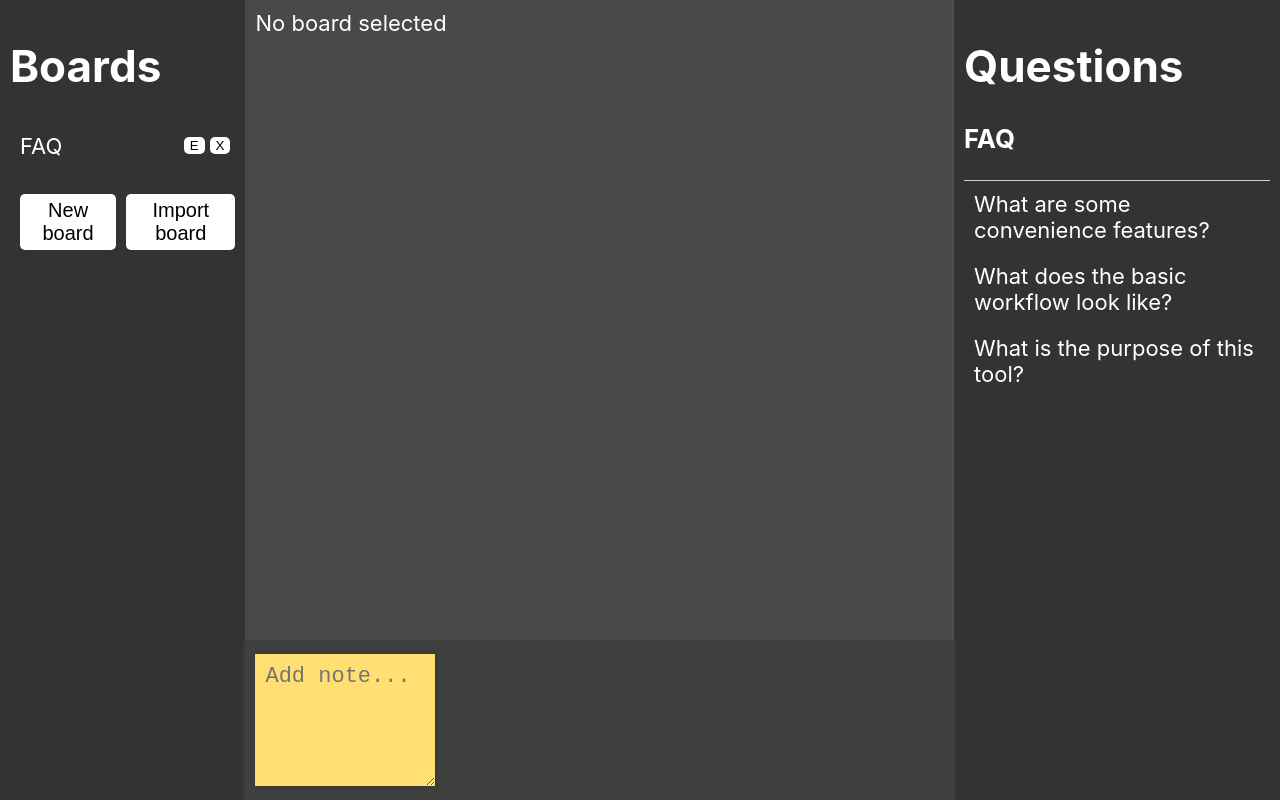
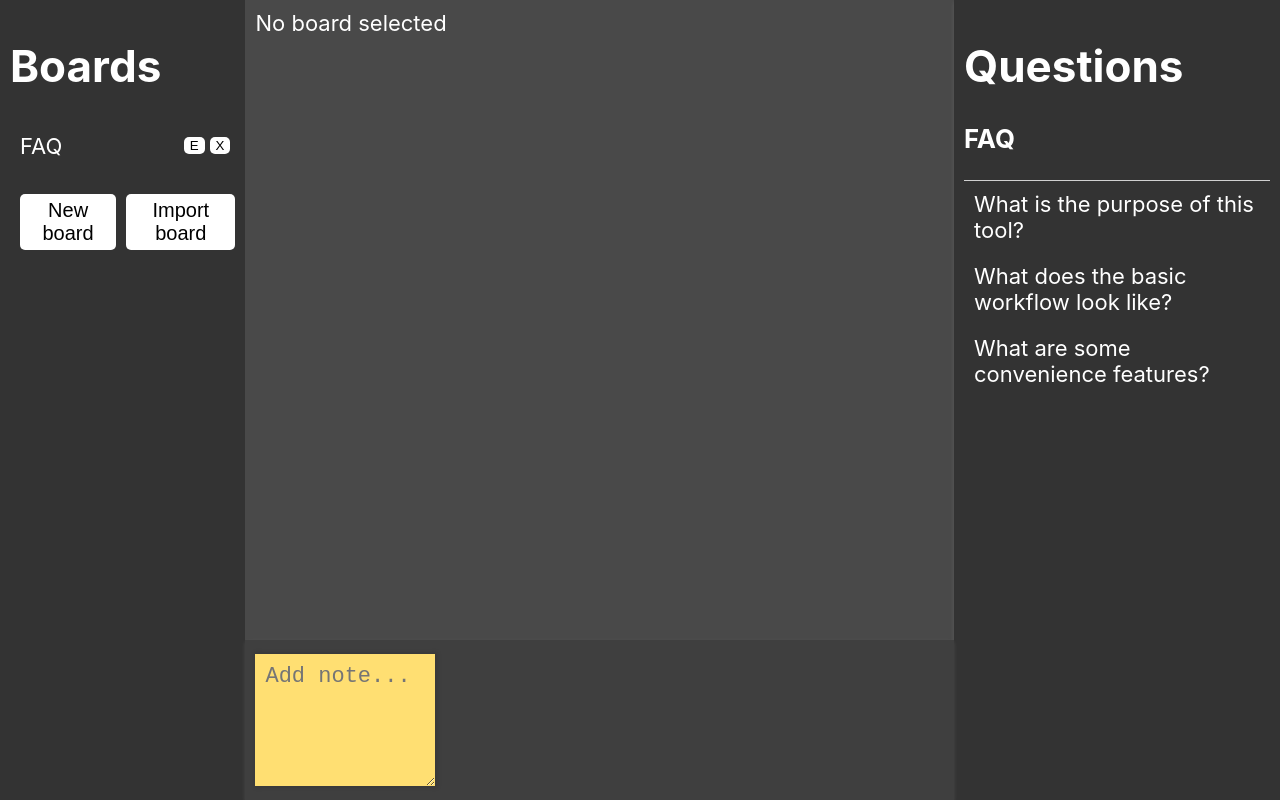
Before and after one commit to tamastarjan/analysis-board, a React (Create React App) app: page / in a window 1280 px wide. Built offline with nearby package versions, Linux system fonts and the light colour scheme.

Commit message:
Reverse order of questions

```diff
--- a/src/components/RightSideBar.jsx
+++ b/src/components/RightSideBar.jsx
@@ -69,7 +69,10 @@ export function RightSideBar() {
             <div className="question-category-name">
               <h3>{b.name}</h3>
             </div>
-            {b.questions.map((q) => {
+            {b.questions
+              .slice()
+              .reverse()
+              .map((q) => {
                 return (
                   <div
                     onClick={(e) => questionClicked(q)}
```
Lines whose indentation alone changed are shown as unchanged.
